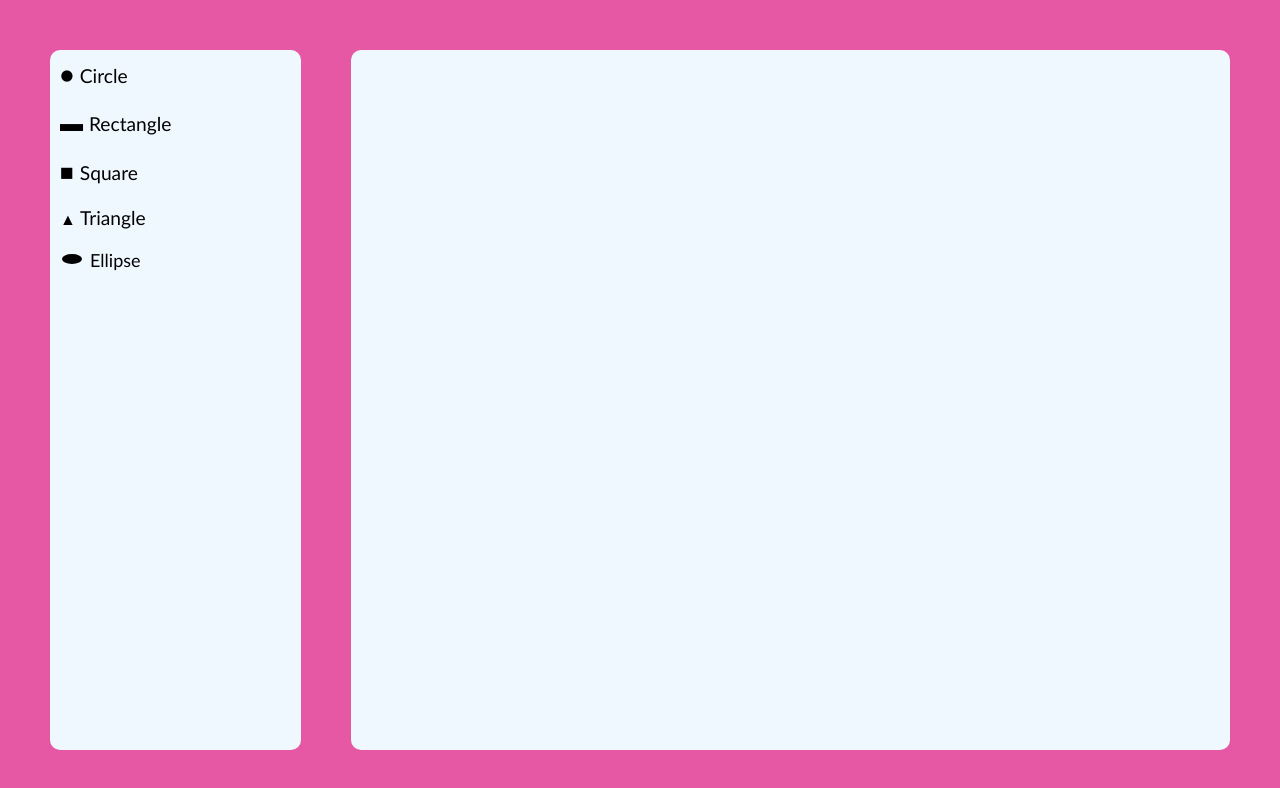
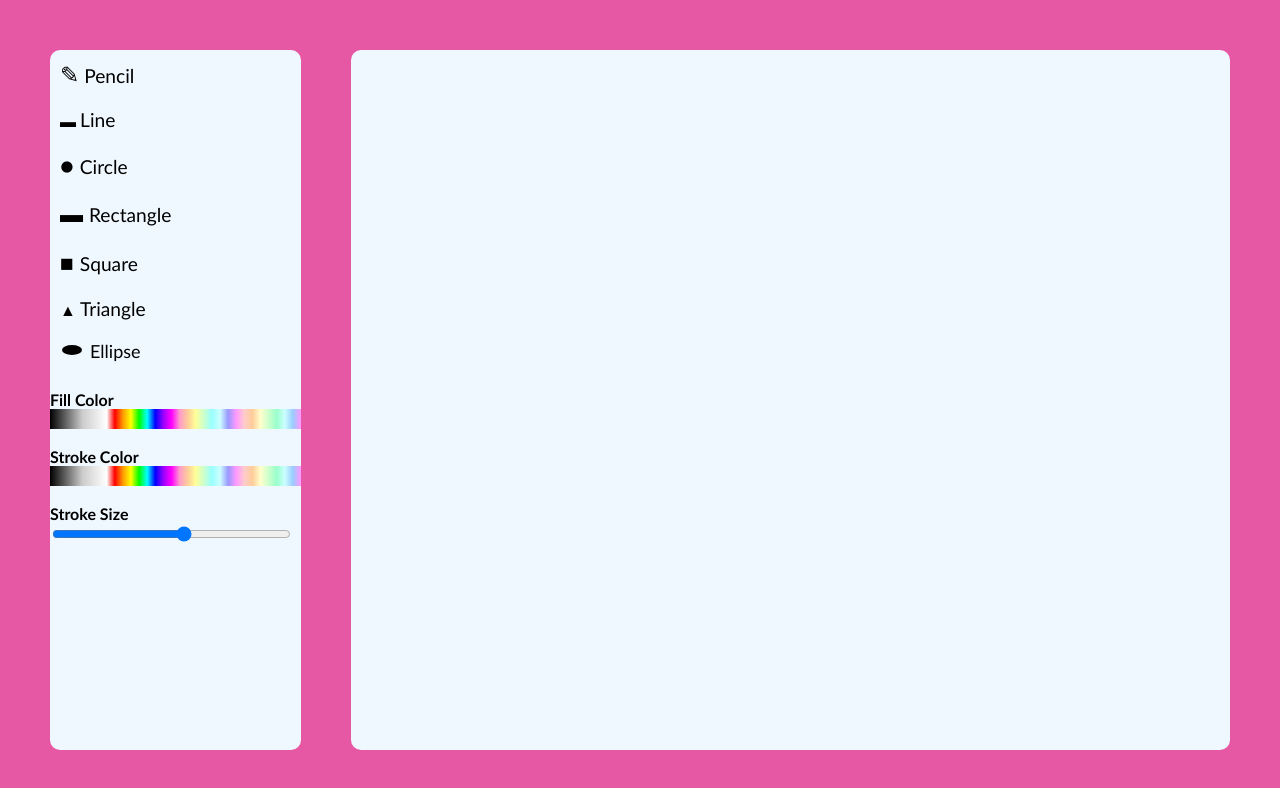
Before and after one commit to ahmedyoussefg/PaintApp, a Vue app in the folder front-end/: page / in a window 1280 px wide. Shown: the top 788 px of the page. Built offline with nearby package versions, Linux system fonts and the light colour scheme; the HTML template or start-up script is replaced by a standard one.

Commit message:
Add files via upload
update shapes and add color and size picker

```diff
--- a/front-end/App.vue
+++ b/front-end/App.vue
@@ -2,16 +2,31 @@
   <div class="main">
     <div class="tools">
       <ul class="shapes">
-        <li> <button @click="drawCircle()"> <span>&#9679; </span> Circle</button></li>
-        <li><button @click="drawRectangle()"><span>&#9644; </span> Rectangle</button></li>
-        <li> <button @click="drawSquare()"><span> &#9632; </span> Square</button></li>
-        <li><button @click="drawTriangle()"><span style="font-size: smaller;">&#9650; </span>Triangle</button></li>
-          <li><button class="elip" @click="drawElipse()"><svg height="20" width="30"><ellipse cx="12" cy="10" rx="10" ry="5"
+        <li><button @click="usePencilTool"><span>&#9998;</span> Pencil</button></li>
+        <li><button @click="drawLine"><span style="font-size: medium;">&#9644; </span> Line</button></li>
+        <li> <button @click="drawCircle"> <span>&#9679; </span> Circle</button></li>
+        <li><button @click="drawRectangle"><span>&#9644; </span> Rectangle</button></li>
+        <li> <button @click="drawSquare"><span> &#9632; </span> Square</button></li>
+        <li><button @click="drawTriangle"><span style="font-size: smaller;">&#9650; </span>Triangle</button></li>
+          <li><button class="elip" @click="drawEllipse"><svg height="20" width="30"><ellipse cx="12" cy="10" rx="10" ry="5"
               style="display: inline-block; fill:black;" /></svg><span style="font-size: large">Ellipse</span></button></li>
-      </ul>
+
+      </ul><br>
+      <div class="color-picker" @click="changeFillColor($event)">Fill Color
+    <div class="gradient"></div>
+    </div><br>
+    <div class="color-picker" @click="changeStrokeColor($event)">Stroke Color
+    <div class="gradient"></div>
+    </div><br>
+    <div class="size-picker" @click="changeStrokewidth($event)">
+  <label style="font-family: 'Gill Sans', 'Gill Sans MT', Calibri, 'Trebuchet MS', sans-serif; font-weight: bold;" for="shapeSize">Stroke Size</label><br>
+  <input type="range" id="shapeSize" min="1" max="10" v-model="shapeSize" />
+</div>
+
     </div>
 
-    <div class="board" ref="container">
+
+    <div class="board" ref="stageContainer">
 
     </div>
   </div>
@@ -19,235 +34,403 @@
 
 <script>
 import Konva from 'konva';
+import ShapeFactory from './ShapeFactory';
 
 export default {
+  data(){
+    return {
+      fill_color : 'aliceblue',
+      stroke_color : 'black',
+      stroke_Width :2,
+    }
+  },
   mounted() {
     this.stage = new Konva.Stage({
-      container: this.$refs.container,
+      container: this.$refs.stageContainer,
       width: window.innerWidth,
       height: window.innerHeight,
     });
-
     this.layer = new Konva.Layer();
     this.stage.add(this.layer);
   },
-  data() {
-    return {
-      drawingMode: null,
-      drawingFunction: null,
-      startX: 0,
-      startY: 0,
-      drawingShape: null,
-    };
-  },
+
   methods: {
-    removeEventListeners() {
-      if (this.drawingFunction) {
-        this.stage.off('mousedown touchstart');
-        this.stage.off('mousemove touchmove');
-        this.stage.off('mouseup touchend');
-      }
-    },
-    addDrawingListeners() {
-      this.stage.on('mousedown touchstart', this.drawingFunction);
-    },
-    drawRectangle() {
-      this.removeEventListeners();
-      this.drawingMode = 'rectangle';
-      this.drawingFunction = this.drawRectangleInternal.bind(this);
-      this.addDrawingListeners();
-    },
+  usePencilTool() {
+  this.stage.off('mousedown');
+  this.stage.off('mousemove');
+  this.stage.off('mouseup');
+  let isDrawing = false;
+  let lastLine;
+
+  this.stage.on('mousedown touchstart', (e) => {
+    isDrawing = true;
+    let pos = this.stage.getPointerPosition();
+    lastLine = new Konva.Line({
+      stroke: this.fill_color,
+      strokeWidth: this.stroke_Width,
+      lineCap: 'round', // Smooth line ends
+      lineJoin: 'round', // Smooth line corners
+      points: [pos.x, pos.y],
+    });
+    this.layer.add(lastLine);
+  });
+
+  this.stage.on('mousemove touchmove', () => {
+    if (!isDrawing) {
+      return;
+    }
+    let pos = this.stage.getPointerPosition();
+    let newPoints = lastLine.points().concat([pos.x, pos.y]);
+    lastLine.points(newPoints);
+    this.layer.batchDraw();
+  });
+
+  this.stage.on('mouseup touchend', () => {
+    isDrawing = false;
+  });
+},
+    drawLine() {
+  this.stage.off('mousedown');
+  this.stage.off('mousemove');
+  this.stage.off('mouseup');
+
+  let startx = 0;
+  let starty = 0;
+  let isDrawing = false;
+  let line;
+
+  this.stage.on('mousedown', (e) => {
+    if (!isDrawing) {
+      isDrawing = true;
+      startx = e.evt.offsetX;
+      starty = e.evt.offsetY;
+
+      line = ShapeFactory.createShape('line', {
+        points: [startx, starty],
+        stroke: this.fill_color,
+        strokeWidth: this.stroke_Width,
+      });
+
+      this.layer.add(line);
+      this.stage.batchDraw();
+
+      this.stage.on('mousemove', (e) => {
+        if (isDrawing) {
+          const endx = e.evt.offsetX;
+          const endy = e.evt.offsetY;
+          line.points([startx, starty, endx, endy]);
+          this.stage.batchDraw();
+        }
+      });
+
+      this.stage.on('mouseup', () => {
+        if (isDrawing) {
+          isDrawing = false;
+          this.stage.off('mousemove');
+          this.stage.off('mouseup');
+        }
+      });
+    }
+  });
+},
+
     drawCircle() {
-      this.removeEventListeners();
-      this.drawingMode = 'circle';
-      this.drawingFunction = this.drawCircleInternal.bind(this);
-      this.addDrawingListeners();
-    },
-    drawElipse() {
-      this.removeEventListeners();
-      this.drawingMode = 'elipse';
-      this.drawingFunction = this.drawEllipseInternal.bind(this);
-      this.addDrawingListeners();
-    },
-    drawSquare() {
-      this.removeEventListeners();
-      this.drawingMode = 'square'
-      this.drawingFunction = this.drawSquareInternal.bind(this);
-      this.addDrawingListeners();
-    },
-    drawTriangle() {
-      this.removeEventListeners();
-      this.drawingMode = 'triangle';
-      this.drawingFunction = this.drawTriangleInternal.bind(this);
-      this.addDrawingListeners();
-    },
-    drawRectangleInternal(e) {
-      const pos = this.stage.getPointerPosition();
-      this.startX = pos.x;
-      this.startY = pos.y;
+      this.stage.off('mousedown');
+      this.stage.off('mousemove');
+      this.stage.off('mouseup');
+      let startx = 0;
+      let starty = 0;
+      let isDrawing = false;
+      let circle;
 
-      this.drawingShape = new Konva.Rect({
-        x: this.startX,
-        y: this.startY,
+  this.stage.on('mousedown', (e) => {
+    if (!isDrawing) {
+      isDrawing = true;
+      startx = e.evt.offsetX;
+      starty = e.evt.offsetY;
+
+      circle = ShapeFactory.createShape('circle', {
+        x: startx,
+        y: starty,
+        radius: 0,
+        fill: this.fill_color,
+        strokeWidth: this.stroke_Width,
+        stroke : this.stroke_color,
+      });
+
+      this.layer.add(circle);
+      this.stage.batchDraw();
+
+      this.stage.on('mousemove', (e) => {
+        if (isDrawing) {
+          const radius = Math.sqrt(
+            Math.pow(e.evt.offsetX - startx, 2) +
+            Math.pow(e.evt.offsetY - starty, 2)
+          );
+
+          circle.radius(radius);
+          this.stage.batchDraw();
+        }
+      });
+
+      this.stage.on('mouseup', () => {
+        if (isDrawing) {
+          isDrawing = false;
+          this.stage.off('mousemove');
+          this.stage.off('click');
+        }
+      });
+    }
+  });
+},
+  drawRectangle() {
+    this.stage.off('mousedown');
+    this.stage.off('mousemove');
+    this.stage.off('mouseup');
+  let startx = 0;
+  let starty = 0;
+  let isDrawing = false;
+  let rectangle;
+
+  this.stage.on('mousedown', (e) => {
+    if (!isDrawing) {
+      isDrawing = true;
+      startx = e.evt.offsetX;
+      starty = e.evt.offsetY;
+
+      rectangle = ShapeFactory.createShape('rectangle', {
+        x: startx,
+        y: starty,
         width: 0,
         height: 0,
-        stroke: 'black',
-        strokeWidth: 2,
+        fill: this.fill_color,
+        strokeWidth : this.stroke_Width,
+        stroke :this.stroke_color,
+      });
+      this.stage.on('mousemove', (e) => {
+        if (isDrawing) {
+          const width = e.evt.offsetX - startx;
+          const height = e.evt.offsetY - starty;
+          rectangle.width(width);
+          rectangle.height(height);
+          this.stage.batchDraw();
+        }
+      });
+      this.stage.on('mouseup', () => {
+        if (isDrawing) {
+          isDrawing = false;
+          this.stage.off('mousemove');
+          this.stage.off('click');
+        }
       });
 
-      this.layer.add(this.drawingShape);
-      this.layer.batchDraw();
+      this.layer.add(rectangle);
+      this.stage.batchDraw();
+    }
+  });
+},
+drawSquare() {
 
-      this.stage.on('mousemove touchmove', (e) => {
-        const newPos = this.stage.getPointerPosition();
-        const width = newPos.x - this.startX;
-        const height = newPos.y - this.startY;
+  this.stage.off('mousedown');
+  this.stage.off('mousemove');
+  this.stage.off('mouseup');
 
-        this.drawingShape.width(width);
-        this.drawingShape.height(height);
-        this.layer.batchDraw();
+  let startx = 0;
+  let starty = 0;
+  let isDrawing = false;
+  let square;
+
+  this.stage.on('mousedown', (e) => {
+    if (!isDrawing) {
+      isDrawing = true;
+      startx = e.evt.offsetX;
+      starty = e.evt.offsetY;
+
+      square = ShapeFactory.createShape('rectangle', {
+        x: startx,
+        y: starty,
+        width: 0,
+        height: 0,
+        fill: this.fill_color,
+        strokeWidth : this.stroke_Width,
+        stroke :this.stroke_color,
       });
 
-      this.stage.on('mouseup touchend', () => {
-        this.stage.off('mousemove touchmove');
-        this.stage.off('mouseup touchend');
+      this.stage.on('mousemove', (e) => {
+        if (isDrawing) {
+          const width = e.evt.offsetX - startx;
+          const height = e.evt.offsetY - starty;
+          const side = Math.min(Math.abs(width), Math.abs(height));
+
+
+          square.width(side * Math.sign(width));
+          square.height(side * Math.sign(height));
+
+          this.stage.batchDraw();
+        }
       });
 
-    },
-    drawSquareInternal(e) {
-      const pos = this.stage.getPointerPosition();
-      this.startX = pos.x;
-      this.startY = pos.y;
-
-      this.drawingShape = new Konva.Rect({
-        x: this.startX,
-        y: this.startY,
-        width: 0,
-        height: 0,
-        stroke: 'black',
-        strokeWidth: 2,
+      this.stage.on('mouseup', () => {
+        if (isDrawing) {
+          isDrawing = false;
+          this.stage.off('mousemove');
+          this.stage.off('mouseup');
+        }
       });
 
-      this.layer.add(this.drawingShape);
-      this.layer.batchDraw();
+      this.layer.add(square);
+      this.stage.batchDraw();
+    }
+  });
+},
 
-      this.stage.on('mousemove touchmove', (e) => {
-        const newPos = this.stage.getPointerPosition();
-        const width = newPos.x - this.startX;
-        const height = newPos.y - this.startY;
-        const size = Math.min(Math.abs(width), Math.abs(height));
+drawTriangle() {
+  // Remove previous event listeners
+  this.stage.off('mousedown');
+  this.stage.off('mousemove');
+  this.stage.off('mouseup');
 
-        const signX = width >= 0 ? 1 : -1;
-        const signY = height >= 0 ? 1 : -1;
+  let startx = 0;
+  let starty = 0;
+  let isDrawing = false;
+  let triangle;
 
-        this.drawingShape.width(size * signX);
-        this.drawingShape.height(size * signY);
-        this.layer.batchDraw();
+  this.stage.on('mousedown', (e) => {
+    if (!isDrawing) {
+      isDrawing = true;
+      startx = e.evt.offsetX;
+      starty = e.evt.offsetY;
+
+      triangle = new Konva.RegularPolygon({
+        x: startx,
+        y: starty,
+        sides: 3,
+        radius: 0,
+        fill: this.fill_color,
+        strokeWidth : this.stroke_Width,
+        stroke :this.stroke_color,
       });
 
-      this.stage.on('mouseup touchend', () => {
-        this.stage.off('mousemove touchmove');
-        this.stage.off('mouseup touchend');
-      });
-    },
-    drawCircleInternal(e) {
+      this.layer.add(triangle);
+      this.stage.batchDraw();
 
-      const pos = this.stage.getPointerPosition();
-      this.startX = pos.x;
-      this.startY = pos.y;
+      this.stage.on('mousemove', (e) => {
+        if (isDrawing) {
+          const side = Math.sqrt(
+            Math.pow(e.evt.offsetX - startx, 2) +
+            Math.pow(e.evt.offsetY - starty, 2)
+          );
 
-      this.drawingShape = new Konva.Circle({
-        x: this.startX,
-        y: this.startY,
-        radius: 0,
-        stroke: 'black',
-        strokeWidth: 2,
+          // Set the radius of the triangle to determine its size
+          triangle.radius(side);
+          this.stage.batchDraw();
+        }
       });
 
-      this.layer.add(this.drawingShape);
-      this.layer.batchDraw();
+      this.stage.on('mouseup', () => {
+        if (isDrawing) {
+          isDrawing = false;
+          this.stage.off('mousemove');
+          this.stage.off('mouseup');
+        }
+      });
+    }
+  });
+},
 
-      this.stage.on('mousemove touchmove', (e) => {
-        const newPos = this.stage.getPointerPosition();
-        const radius = Math.sqrt(
-          Math.pow(newPos.x - this.startX, 2) + Math.pow(newPos.y - this.startY, 2)
-        );
+    drawEllipse() {
+      this.stage.off('mousedown');
+      this.stage.off('mousemove');
+      this.stage.off('mouseup');
+  let startx = 0;
+  let starty = 0;
+  let isDrawing = false;
+  let ellipse;
 
-        this.drawingShape.radius(radius);
-        this.layer.batchDraw();
+  this.stage.on('mousedown', (e) => {
+    if (!isDrawing) {
+      isDrawing = true;
+      startx = e.evt.offsetX;
+      starty = e.evt.offsetY;
+
+      ellipse = ShapeFactory.createShape('ellipse', {
+        x: startx,
+        y: starty,
+        radiusX: 0,
+        radiusY: 0,
+        fill: this.fill_color,
+        strokeWidth : this.stroke_Width,
+        stroke :this.stroke_color,
       });
 
-      this.stage.on('mouseup touchend', () => {
-        this.stage.off('mousemove touchmove');
-        this.stage.off('mouseup touchend');
-      });
-    },
-    drawTriangleInternal(e) {
-      const pos = this.stage.getPointerPosition();
-      this.startX = pos.x;
-      this.startY = pos.y;
+      this.layer.add(ellipse);
+      this.stage.batchDraw();
 
-      const points = [this.startX, this.startY, this.startX, this.startY];
+      this.stage.on('mousemove', (e) => {
+        if (isDrawing) {
+          const radiusX = Math.abs(e.evt.offsetX - startx);
+          const radiusY = Math.abs(e.evt.offsetY - starty);
 
-      this.drawingShape = new Konva.Line({
-        points: points,
-        stroke: 'black',
-        strokeWidth: 2,
+          ellipse.radiusX(radiusX);
+          ellipse.radiusY(radiusY);
+          this.stage.batchDraw();
+        }
       });
 
-      this.layer.add(this.drawingShape);
-      this.layer.batchDraw();
+      this.stage.on('mouseup', () => {
+        if (isDrawing) {
+          isDrawing = false;
+          this.stage.off('mousemove');
+          this.stage.off('click');
+        }
+      });
+    }
+  });
+},
+changeFillColor(event) {
+    const gradient = document.querySelector('.gradient');
+    const rect = gradient.getBoundingClientRect();
+    const x = event.clientX - rect.left;
 
-      this.stage.on('mousemove touchmove', (e) => {
-        const newPos = this.stage.getPointerPosition();
-        points[2] = newPos.x;
-        points[3] = newPos.y;
-        points[4] = this.startX - (newPos.x - this.startX);
-        this.drawingShape.points(points);
-        this.layer.batchDraw();
-      });
+    const colorStops = [
+      '#000000', '#333333', '#666666', '#999999', '#CCCCCC', '#DDDDDD', '#EEEEEE', '#FFFFFF',
+      '#FF0000', '#FF9900', '#FFFF00', '#00FF00', '#00FFFF', '#0000FF', '#9900FF', '#FF00FF',
+      '#FF99CC', '#FFCC99', '#FFFF99', '#CCFFCC', '#99FFFF', '#CCFFFF', '#9999FF', '#FF99FF',
+      '#FFCCCC', '#FFCC99', '#FFFFCC', '#CCFFCC', '#99FFCC', '#CCFFFF', '#99CCFF', '#FF99FF'
+    ];
+    const percentage = (x / rect.width) * 100;
+    const colorIndex = Math.floor((percentage / 100) * (colorStops.length - 1));
+      this.fill_color = colorStops[colorIndex];
 
-      this.stage.on('mouseup touchend', () => {
-        this.stage.off('mousemove touchmove');
-        this.stage.off('mouseup touchend');
-      });
-    },
 
-    drawEllipseInternal(e) {
-      const pos = this.stage.getPointerPosition();
-      this.startX = pos.x;
-      this.startY = pos.y;
+  },
+  changeStrokeColor(event) {
+    const gradient = document.querySelector('.gradient');
+    const rect = gradient.getBoundingClientRect();
+    const x = event.clientX - rect.left;
 
-      this.drawingShape = new Konva.Ellipse({
-        x: this.startX,
-        y: this.startY,
-        radiusX: 0,
-        radiusY: 0,
-        stroke: 'black',
-        strokeWidth: 2,
-      });
+    const colorStops = [
+      '#000000', '#333333', '#666666', '#999999', '#CCCCCC', '#DDDDDD', '#EEEEEE', '#FFFFFF',
+      '#FF0000', '#FF9900', '#FFFF00', '#00FF00', '#00FFFF', '#0000FF', '#9900FF', '#FF00FF',
+      '#FF99CC', '#FFCC99', '#FFFF99', '#CCFFCC', '#99FFFF', '#CCFFFF', '#9999FF', '#FF99FF',
+      '#FFCCCC', '#FFCC99', '#FFFFCC', '#CCFFCC', '#99FFCC', '#CCFFFF', '#99CCFF', '#FF99FF'
+    ];
+    const percentage = (x / rect.width) * 100;
+    const colorIndex = Math.floor((percentage / 100) * (colorStops.length - 1));
+      this.stroke_color = colorStops[colorIndex];
 
-      this.layer.add(this.drawingShape);
-      this.layer.batchDraw();
 
-      this.stage.on('mousemove touchmove', (e) => {
-        const newPos = this.stage.getPointerPosition();
-        const radiusX = Math.abs(newPos.x - this.startX);
-        const radiusY = Math.abs(newPos.y - this.startY);
+  },
+  changeStrokewidth(event){
+    this.stroke_Width = event.target.value;
+  }
+  },
 
-        this.drawingShape.radiusX(radiusX);
-        this.drawingShape.radiusY(radiusY);
-        this.layer.batchDraw();
-      });
 
-      this.stage.on('mouseup touchend', () => {
-        this.stage.off('mousemove touchmove');
-        this.stage.off('mouseup touchend');
-      });
-    },
-  },
+
 };
 </script>
+
 <style>
   body
   {
@@ -304,7 +487,7 @@ export default {
   }
   li button:hover
   {
-    color: rgb(230, 88, 164);
+    color: #e658a4;
   }
   span
   {
@@ -317,6 +500,31 @@ export default {
   {
     fill: rgb(230, 88, 164);
   }
+  .color-picker {
+    font-family: 'Gill Sans', 'Gill Sans MT', Calibri, 'Trebuchet MS', sans-serif;
+    font-weight: bold;
+  width: 100%;
+  position: relative;
+  overflow: hidden;
+  cursor: pointer;
+}
+
+.gradient {
+  height: 20px;
+  width: 100%;
+  background: linear-gradient(to right,
+    #000000, #333333, #666666, #999999, #CCCCCC, #DDDDDD, #EEEEEE, #FFFFFF,
+    #FF0000, #FF9900, #FFFF00, #00FF00, #00FFFF, #0000FF, #9900FF, #FF00FF,
+    #FF99CC, #FFCC99, #FFFF99, #CCFFCC, #99FFFF, #CCFFFF, #9999FF, #FF99FF,
+    #FFCCCC, #FFCC99, #FFFFCC, #CCFFCC, #99FFCC, #CCFFFF, #99CCFF, #FF99FF
+  );
+}
+.size-picker input{
+  width: 95%;
+
+}
+
+
 
 
 </style>
--- /dev/null
+++ b/front-end/ShapeFactory.js
@@ -0,0 +1,23 @@
+import Konva from 'konva';
+
+class ShapeFactory {
+  static createShape(type, options) {
+    switch (type) {
+      case 'line':
+        return new Konva.Line(options)
+      case 'circle':
+        return new Konva.Circle(options);
+      case 'rectangle':
+        return new Konva.Rect(options);
+      case 'ellipse':
+        return new Konva.Ellipse(options);
+      case 'triangle':
+        return new Konva.RegularPolygon({
+          ...options,
+          sides: 3,
+        });
+    }
+  }
+}
+
+export default ShapeFactory;
```
